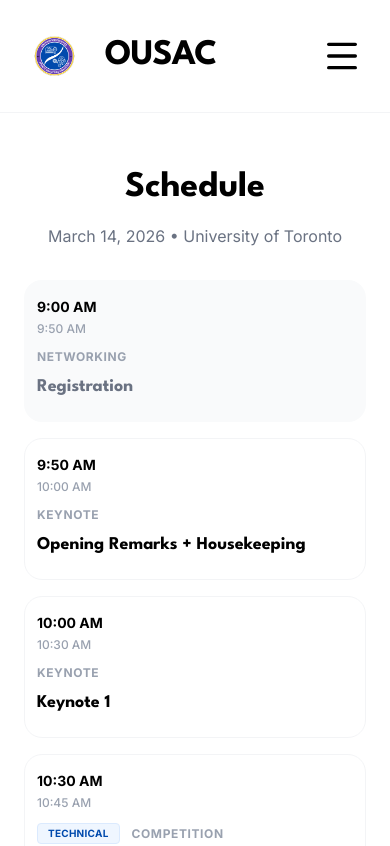
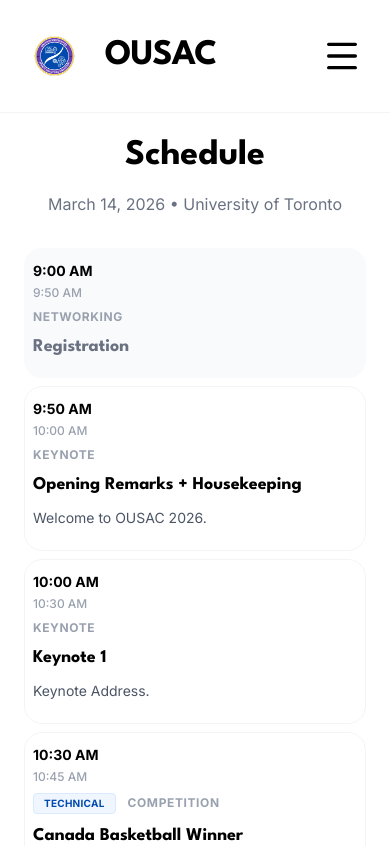
Before and after one commit to ousac/ousac.github.io, a Next.js app: page /conference/schedule in a window 390 px wide. Shown: the top 846 px of the page. Built offline with nearby package versions, Linux system fonts and the light colour scheme.

Commit message:
minor updates

```diff
--- a/src/app/conference/schedule/page.tsx
+++ b/src/app/conference/schedule/page.tsx
@@ -35,7 +35,7 @@ export default function Schedule() {
   };
 
   return (
-    <div className="min-h-screen bg-white pt-24 pb-20">
+    <div className="min-h-screen bg-white pt-16 pb-12 md:pt-24 md:pb-20">
       {/* Page Header */}
       <div className="animate-fade-in-up mx-auto mb-8 max-w-4xl px-6 text-center">
         <h1 className="font-display text-ousac-black mb-4 text-4xl font-bold md:text-5xl">
@@ -55,7 +55,7 @@ export default function Schedule() {
             </div>
           </div>
         ) : (
-          <div className="space-y-4">
+          <div className="space-y-2 md:space-y-4">
             {SCHEDULE.map((item) => (
               <div
                 key={item.id}
@@ -65,7 +65,7 @@ export default function Schedule() {
                   item.type !== 'Networking' &&
                   setSelectedSession(item)
                 }
-                className={`group flex flex-col gap-3 rounded-2xl border p-3 transition-all duration-300 md:flex-row md:gap-6 md:p-6 ${
+                className={`group flex flex-col gap-2 rounded-2xl border p-2 transition-all duration-300 md:flex-row md:gap-6 md:p-6 ${
                   item.type === 'Break' || item.type === 'Networking'
                     ? 'cursor-default border-transparent bg-gray-50'
                     : 'hover:border-ousac-purple/20 hover:shadow-card cursor-pointer border-gray-100 bg-white'
@@ -102,7 +102,7 @@ export default function Schedule() {
                   </div>
 
                   <h3
-                    className={`font-display mb-2 text-lg font-bold transition-colors md:text-xl ${
+                    className={`font-display w-full mb-2 text-lg font-bold transition-colors md:text-xl ${
                       item.type === 'Break' || item.type === 'Networking'
                         ? 'text-gray-500'
                         : 'text-ousac-black group-hover:text-ousac-purple'
@@ -110,6 +110,12 @@ export default function Schedule() {
                   >
                     {item.title}
                   </h3>
+
+                  {item.description && item.type !== 'Break' && item.type !== 'Networking' && (
+                    <p className="mb-3 text-sm leading-relaxed text-gray-600 block">
+                      {item.description}
+                    </p>
+                  )}
 
                   {item.location && (
                     <div className="mb-3 flex items-center gap-2 text-sm font-medium text-gray-500">
--- a/src/app/conference/sponsors/page.tsx
+++ b/src/app/conference/sponsors/page.tsx
@@ -15,7 +15,7 @@ const SPONSORSHIP_PACKAGE_URL =
 
 // Controls display order and logo sizing per tier
 const TIER_CONFIG = {
-  Platinum: 'h-56 w-112 md:h-72 md:w-144',
+  Platinum: 'h-64 w-128 md:h-80 md:w-160',
   Gold: 'h-36 w-72  md:h-44 md:w-96',
   Silver: 'h-20 w-44  md:h-24 md:w-52',
   Bronze: 'h-16 w-36  md:h-20 md:w-44',
@@ -49,7 +49,7 @@ export default function Sponsors() {
                       'relative block',
                       TIER_CONFIG[s.tier],
                       s.darkBackground &&
-                        'h-56 w-56 rounded-xl bg-gray-900 p-6 md:h-72 md:w-72'
+                        'h-64 w-64 rounded-xl bg-black p-4 md:h-80 md:w-80'
                     )}
                   >
                     <Image
--- a/src/app/conference/venue/page.tsx
+++ b/src/app/conference/venue/page.tsx
@@ -10,7 +10,7 @@ import { MapPin, Car, Train } from 'lucide-react';
 export default function Venue() {
   return (
     <div className="min-h-screen bg-white">
-      <div className="grid h-[calc(100vh-80px)] md:grid-cols-2">
+      <div className="min-h-[calc(100vh-80px)] flex flex-col md:grid md:grid-cols-2">
         {/* Left Column: Logistics Info */}
         <div className="order-2 flex flex-col justify-center bg-gray-50 p-8 md:order-1 md:p-16">
           <h1 className="font-display mb-6 text-4xl font-bold text-gray-900">
@@ -26,6 +26,7 @@ export default function Venue() {
                 <h3 className="text-xl font-bold text-gray-900">
                   University of Toronto
                 </h3>
+                <p className="font-semibold text-ousac-blue mb-1">Room BA 1160</p>
                 <p className="text-gray-600">
                   Bahen Centre for Information Technology
                 </p>
--- a/src/app/register/page.tsx
+++ b/src/app/register/page.tsx
@@ -9,7 +9,7 @@ export const metadata: Metadata = {
 
 export default function Register() {
   return (
-    <div className="bg-gradient-to-b from-white to-blue-50 pt-24 pb-24">
+    <div className="bg-gradient-to-b from-white to-blue-50 pt-16 pb-16 lg:pt-24 lg:pb-24">
       <div className="mx-auto max-w-7xl px-6 lg:px-8">
         {/* Page Header */}
         <div className="mx-auto mb-16 max-w-4xl text-center">
@@ -57,7 +57,7 @@ export default function Register() {
           </h2>
 
           {/* Ticket Cards Grid */}
-          <div className="mb-12 grid gap-8 md:grid-cols-3">
+          <div className="mb-12 grid grid-cols-1 gap-8 md:grid-cols-2 lg:grid-cols-3">
             {/* Professional Ticket Card */}
             <div className="hover:border-ousac-blue overflow-hidden rounded-2xl border-2 border-gray-200 bg-white shadow-lg transition-all duration-300 hover:shadow-xl">
               <div className="bg-gray-50 p-6 text-center">
--- a/src/lib/constants.ts
+++ b/src/lib/constants.ts
@@ -474,7 +474,7 @@ const ALL_SPONSORS: Sponsor[] = [
     tier: 'Platinum',
     logoPath: '/img/sponsors/smt_logo.png',
     website: 'https://smt.com/',
-    isVisible: false,
+    isVisible: true,
     darkBackground: true,
   },
   {
@@ -499,7 +499,7 @@ const ALL_SPONSORS: Sponsor[] = [
     tier: 'In-Kind',
     logoPath: '/img/sponsors/mlse_logo.png',
     website: 'https://www.mlse.com/',
-    isVisible: false,
+    isVisible: true,
   },
   {
     id: 'sp5',
@@ -507,7 +507,7 @@ const ALL_SPONSORS: Sponsor[] = [
     tier: 'In-Kind',
     logoPath: '/img/sponsors/toronto_bluejays_logo.png',
     website: 'https://www.mlb.com/bluejays',
-    isVisible: false,
+    isVisible: true,
   },
 ];
 
```
